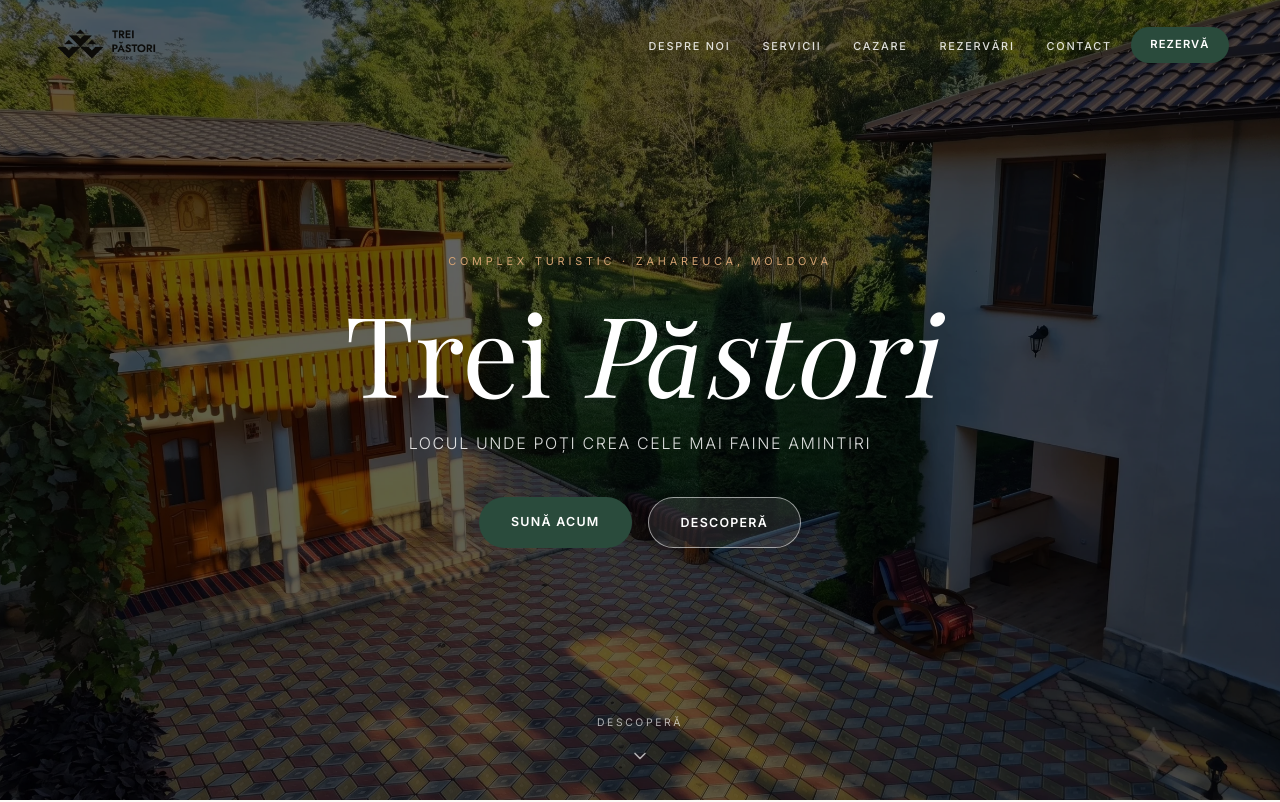
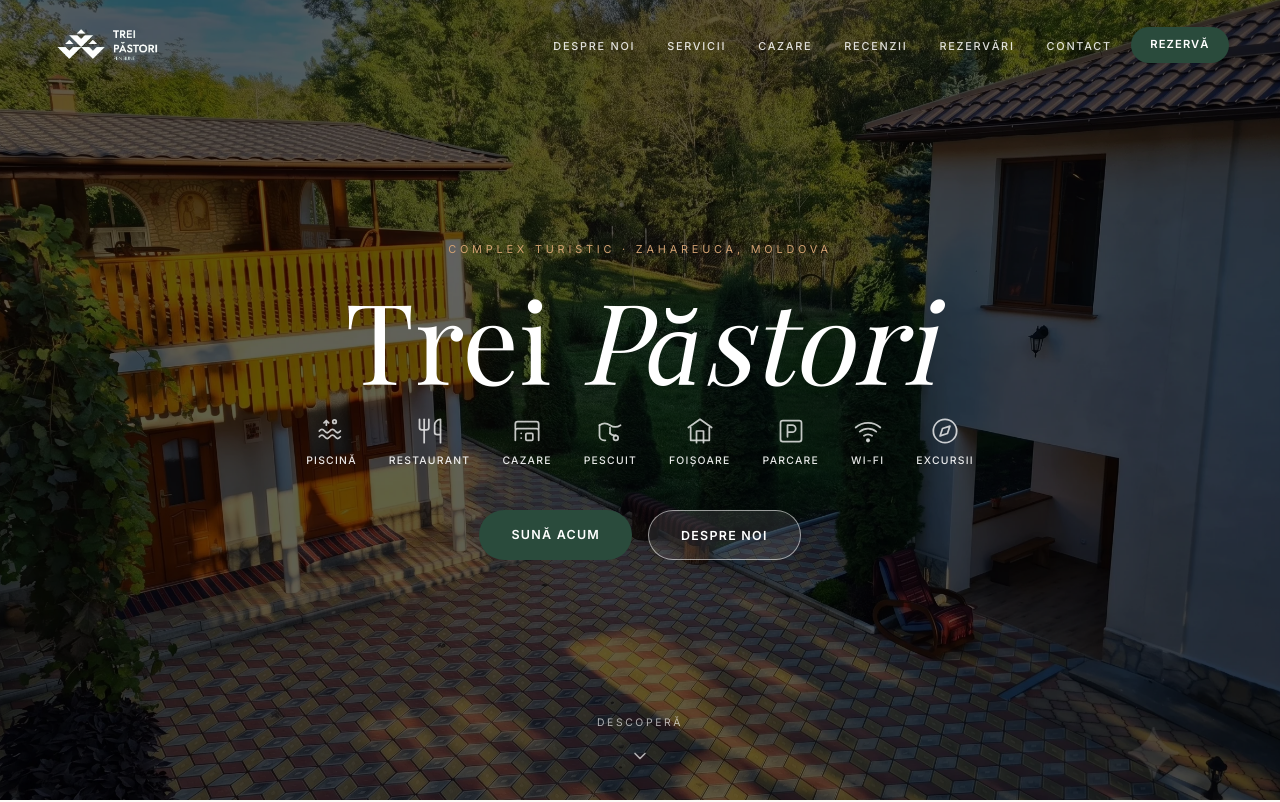
Before and after one commit to catalin0422/treipastori, a Next.js app: page / in a window 1280 px wide. Shown: the top 802 px of the page. Built offline with nearby package versions, Linux system fonts and the light colour scheme; a web font is replaced by a local one.

Commit message:
Update navbar: white logo on transparent, add Recenzii link; hero amenities icons, Despre noi button

```diff
--- a/app/globals.css
+++ b/app/globals.css
@@ -134,11 +134,18 @@
   line-height: 1.05; margin-bottom: 1.2rem;
 }
 .hero-title em { font-style: italic; }
-.hero-sub {
-  font-size: clamp(.85rem, 1.8vw, 1rem);
-  color: rgba(255,255,255,.85);
-  max-width: 540px; margin: 0 auto 2.5rem;
-  font-weight: 300; letter-spacing: .1em;
+.hero-amenities {
+  display: flex; gap: 2rem; justify-content: center; flex-wrap: wrap;
+  margin: 0 auto 2.5rem; max-width: 720px;
+}
+.hero-amenity {
+  display: flex; flex-direction: column; align-items: center; gap: .45rem;
+  color: rgba(255,255,255,.9);
+}
+.hero-amenity svg { opacity: .85; }
+.hero-amenity span {
+  font-size: .65rem; font-weight: 500; letter-spacing: .12em;
+  text-transform: uppercase; white-space: nowrap;
 }
 .hero-btns { display: flex; gap: 1rem; justify-content: center; flex-wrap: wrap; }
 .btn-forest {
@@ -452,7 +459,9 @@
 
   /* hero */
   .hero-overline { font-size: .58rem; letter-spacing: .18em; }
-  .hero-sub { font-size: .7rem; letter-spacing: .06em; white-space: nowrap; }
+  .hero-amenities { gap: 1rem 1.4rem; }
+  .hero-amenity span { font-size: .58rem; }
+  .hero-amenity svg { width: 22px; height: 22px; }
 
   /* headings */
   .section-heading { font-size: clamp(1.6rem, 7vw, 2.2rem); }
--- a/components/Hero.tsx
+++ b/components/Hero.tsx
@@ -20,13 +20,29 @@
         <h1 className="hero-title">
           Trei <em>Păstori</em>
         </h1>
-        <p className="hero-sub">{t("hero_sub")}</p>
+        <div className="hero-amenities">
+          {[
+            { label: "Piscină", icon: <svg viewBox="0 0 24 24" fill="none" stroke="currentColor" strokeWidth="1.5" strokeLinecap="round" strokeLinejoin="round" width="28" height="28"><path d="M2 12c1.5-2 3-2 4.5 0s3 2 4.5 0 3-2 4.5 0 3 2 4.5 0"/><path d="M2 17c1.5-2 3-2 4.5 0s3 2 4.5 0 3-2 4.5 0 3 2 4.5 0"/><path d="M8 7V3m0 0L6 5m2-2 2 2"/><circle cx="15" cy="4" r="1.5"/></svg> },
+            { label: "Restaurant", icon: <svg viewBox="0 0 24 24" fill="none" stroke="currentColor" strokeWidth="1.5" strokeLinecap="round" strokeLinejoin="round" width="28" height="28"><path d="M3 2v7c0 1.1.9 2 2 2h4a2 2 0 0 0 2-2V2"/><path d="M7 2v20"/><path d="M21 15V2a5 5 0 0 0-5 5v6c0 1.1.9 2 2 2h3zm0 0v7"/></svg> },
+            { label: "Cazare", icon: <svg viewBox="0 0 24 24" fill="none" stroke="currentColor" strokeWidth="1.5" strokeLinecap="round" strokeLinejoin="round" width="28" height="28"><path d="M2 20v-8a2 2 0 0 1 2-2h16a2 2 0 0 1 2 2v8"/><path d="M2 10V6a2 2 0 0 1 2-2h16a2 2 0 0 1 2 2v4"/><path d="M7 14h.01M7 18h.01"/><rect x="11" y="14" width="6" height="6" rx="1"/></svg> },
+            { label: "Pescuit", icon: <svg viewBox="0 0 24 24" fill="none" stroke="currentColor" strokeWidth="1.5" strokeLinecap="round" strokeLinejoin="round" width="28" height="28"><path d="M3 7c3-2 6-2 9 0s6 2 9 0"/><path d="M3 7v9a4 4 0 0 0 4 4h1"/><path d="M12 14c1.5 1.5 3 2 5 1.5"/><circle cx="17" cy="18" r="2"/><path d="M12 14V9"/></svg> },
+            { label: "Foișoare", icon: <svg viewBox="0 0 24 24" fill="none" stroke="currentColor" strokeWidth="1.5" strokeLinecap="round" strokeLinejoin="round" width="28" height="28"><path d="M2 9l10-7 10 7"/><path d="M4 9v11h16V9"/><path d="M9 22V12h6v10"/></svg> },
+            { label: "Parcare", icon: <svg viewBox="0 0 24 24" fill="none" stroke="currentColor" strokeWidth="1.5" strokeLinecap="round" strokeLinejoin="round" width="28" height="28"><rect x="3" y="3" width="18" height="18" rx="2"/><path d="M9 17V7h4a3 3 0 0 1 0 6H9"/></svg> },
+            { label: "Wi-Fi", icon: <svg viewBox="0 0 24 24" fill="none" stroke="currentColor" strokeWidth="1.5" strokeLinecap="round" strokeLinejoin="round" width="28" height="28"><path d="M5 12.55a11 11 0 0 1 14.08 0"/><path d="M1.42 9a16 16 0 0 1 21.16 0"/><path d="M8.53 16.11a6 6 0 0 1 6.95 0"/><circle cx="12" cy="20" r="1" fill="currentColor"/></svg> },
+            { label: "Excursii", icon: <svg viewBox="0 0 24 24" fill="none" stroke="currentColor" strokeWidth="1.5" strokeLinecap="round" strokeLinejoin="round" width="28" height="28"><circle cx="12" cy="12" r="10"/><polygon points="16.24 7.76 14.12 14.12 7.76 16.24 9.88 9.88 16.24 7.76"/></svg> },
+          ].map(({ label, icon }) => (
+            <div key={label} className="hero-amenity">
+              {icon}
+              <span>{label}</span>
+            </div>
+          ))}
+        </div>
         <div className="hero-btns">
           <a className="btn-forest" href="tel:060117999">
             {t("btn_suna")}
           </a>
-          <a className="btn-ghost" href="#despre">
-            Descoperă
+          <a className="btn-ghost" href="/despre">
+            Despre noi
           </a>
         </div>
       </div>
--- a/components/Navbar.tsx
+++ b/components/Navbar.tsx
@@ -22,6 +22,7 @@
     { href: "/despre", label: t("nav_1") },
     { href: "/#servicii", label: t("nav_2") },
     { href: "/#cazare", label: t("nav_3") },
+    { href: "/#recenzii", label: "Recenzii" },
     { href: "/#rezervari", label: t("nav_4") },
     { href: "/#locatie", label: "Contact" },
   ];
@@ -32,7 +33,7 @@
         <a className="nav-logo" href="/">
           {/* eslint-disable-next-line @next/next/no-img-element */}
           <img
-            src="/logo.webp"
+            src={scrolled ? "/logo.webp" : "/logo-alb-nobg.webp"}
             alt="Trei Păstori"
             style={{ height: 48, width: "auto", display: "block" }}
           />
```
Also changed, not shown: public/logo-alb-nobg.webp (added).
